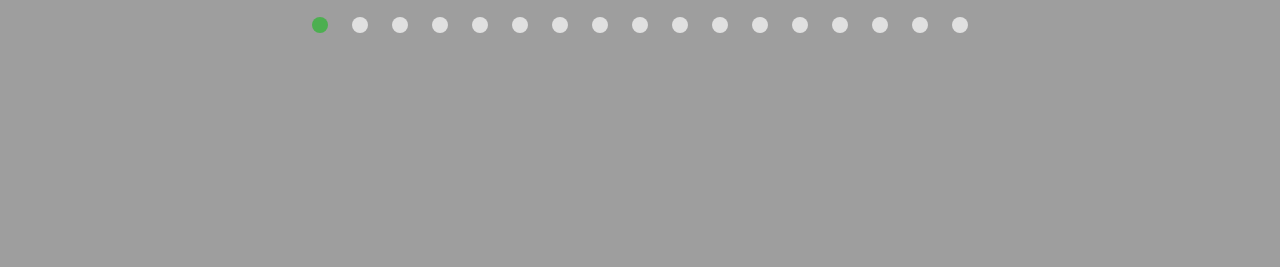
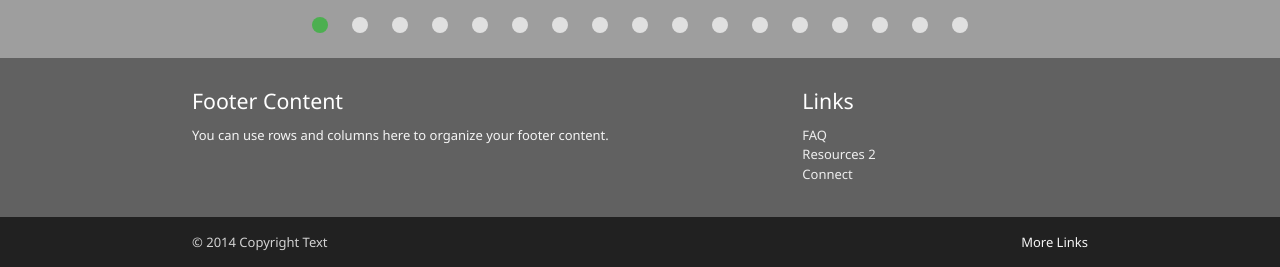
Before and after one commit to jacob31/materialize, a plain HTML site: page index.html in a window 1280 px wide. Shown: the part 628-895 px from the top of the page. Before the commit the page ends 800 px from the top, so only its background shows below. Drawn offline with nearby package versions, Linux system fonts and the light colour scheme.

Commit message:
Added footer
Added generic footer

```diff
--- a/index.html
+++ b/index.html
@@ -58,7 +58,7 @@
       </nav>
 
       <!-- back ground image -->
-      <div class="slider">
+      <div class="slider" style:"height: 800px;">
         <ul class="slides">
           <li>
             <img src="images/sunset-meadow.jpg"> <!-- random image -->
@@ -165,6 +165,32 @@
         </ul>
       </div>
 
+<!-- Footer -->
+<footer class="page-footer grey darken-2">
+   <div class="container">
+     <div class="row">
+       <div class="col l6 s12">
+         <h5 class="white-text">Footer Content</h5>
+         <p class="grey-text text-lighten-4">You can use rows and columns here to organize your footer content.</p>
+       </div>
+       <div class="col l4 offset-l2 s12">
+         <h5 class="white-text">Links</h5>
+         <ul>
+           <li><a class="grey-text text-lighten-3" href="#!">FAQ</a></li>
+           <li><a class="grey-text text-lighten-3" href="#!">Resources 2</a></li>
+           <li><a class="grey-text text-lighten-3" href="#!">Connect</a></li>
+         </ul>
+       </div>
+     </div>
+   </div>
+   <div class="footer-copyright grey darken-4">
+     <div class="container">
+     © 2014 Copyright Text
+     <a class="grey-text text-lighten-4 right" href="#!">More Links</a>
+     </div>
+   </div>
+ </footer>
+
     <!--Import jQuery before materialize.js-->
     <script type="text/javascript" src="https://code.jquery.com/jquery-2.1.1.min.js"></script>
     <script type="text/javascript" src="js/materialize.min.js"></script>
```
Also changed, not shown: css/materialize.css.
